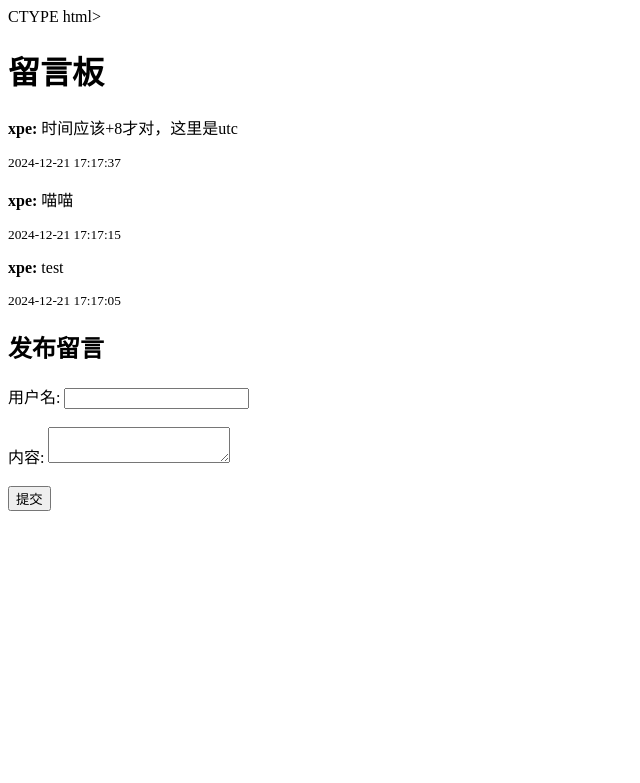
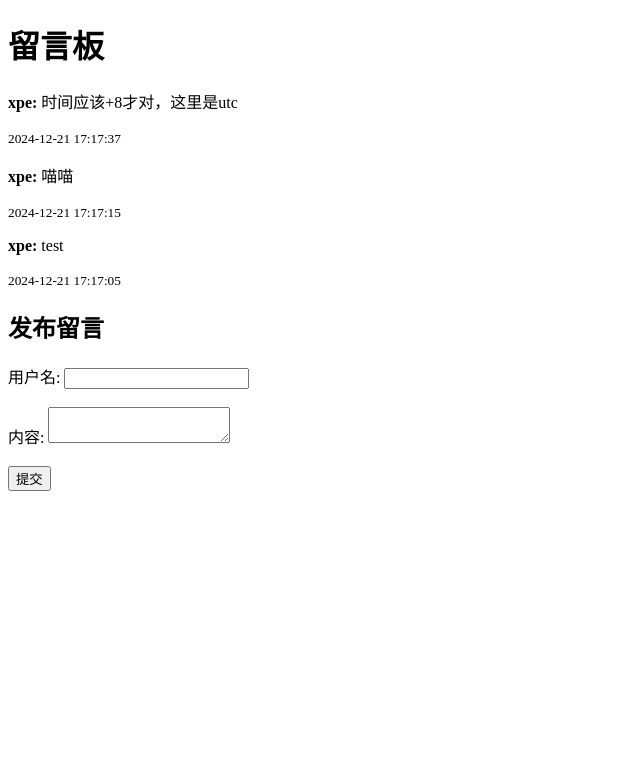
Before and after one commit to xpe-online/drop-bridge, a Flask app: page / in a window 1280 px wide. Shown: the top 783 px of the page, without its empty margins (0-640 px from the left). Run offline with Flask 3, Linux system fonts and the light colour scheme; data comes from the database, SQL or seed files in the repository.

Commit message:
Fix index.html

```diff
--- a/templates/index.html
+++ b/templates/index.html
@@ -1,4 +1,4 @@
-CTYPE html>
+<!DOCTYPE html>
 <html>
 	<head>
 		    <title>留言板</title>
```
